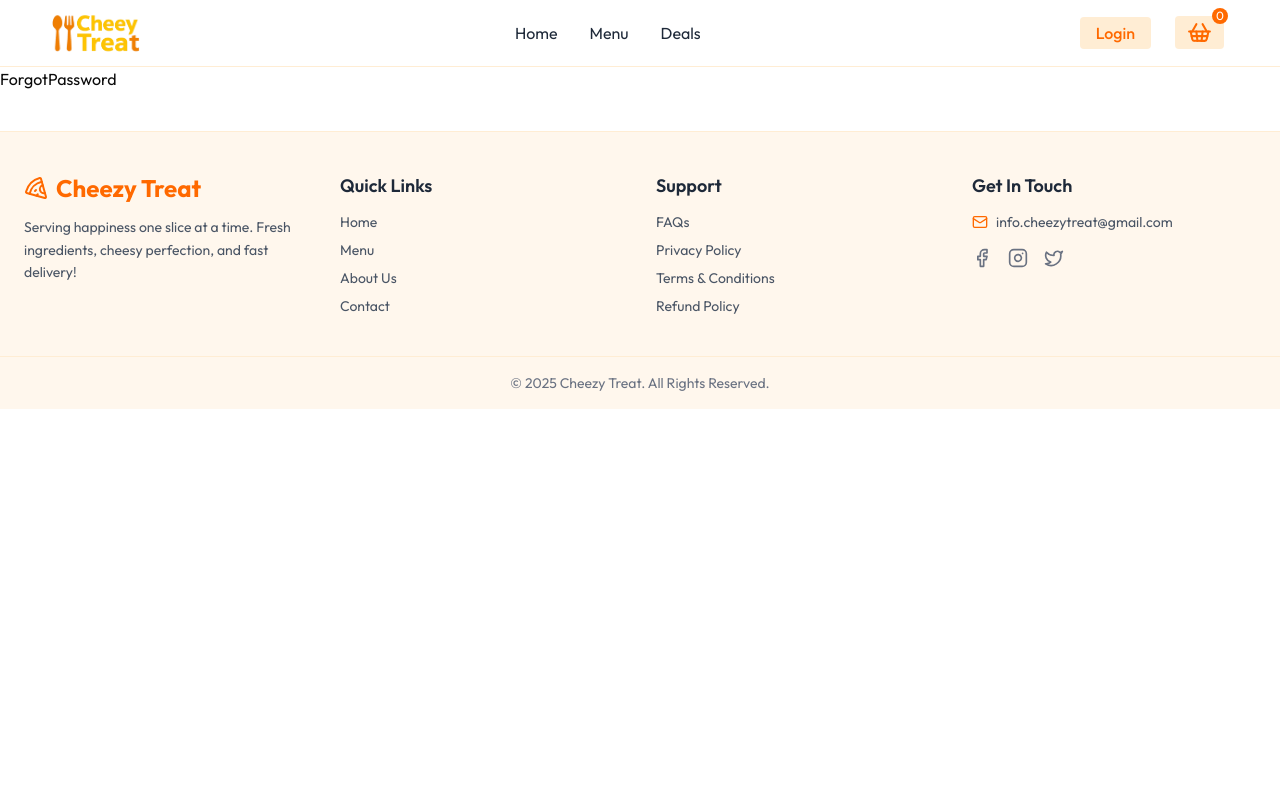
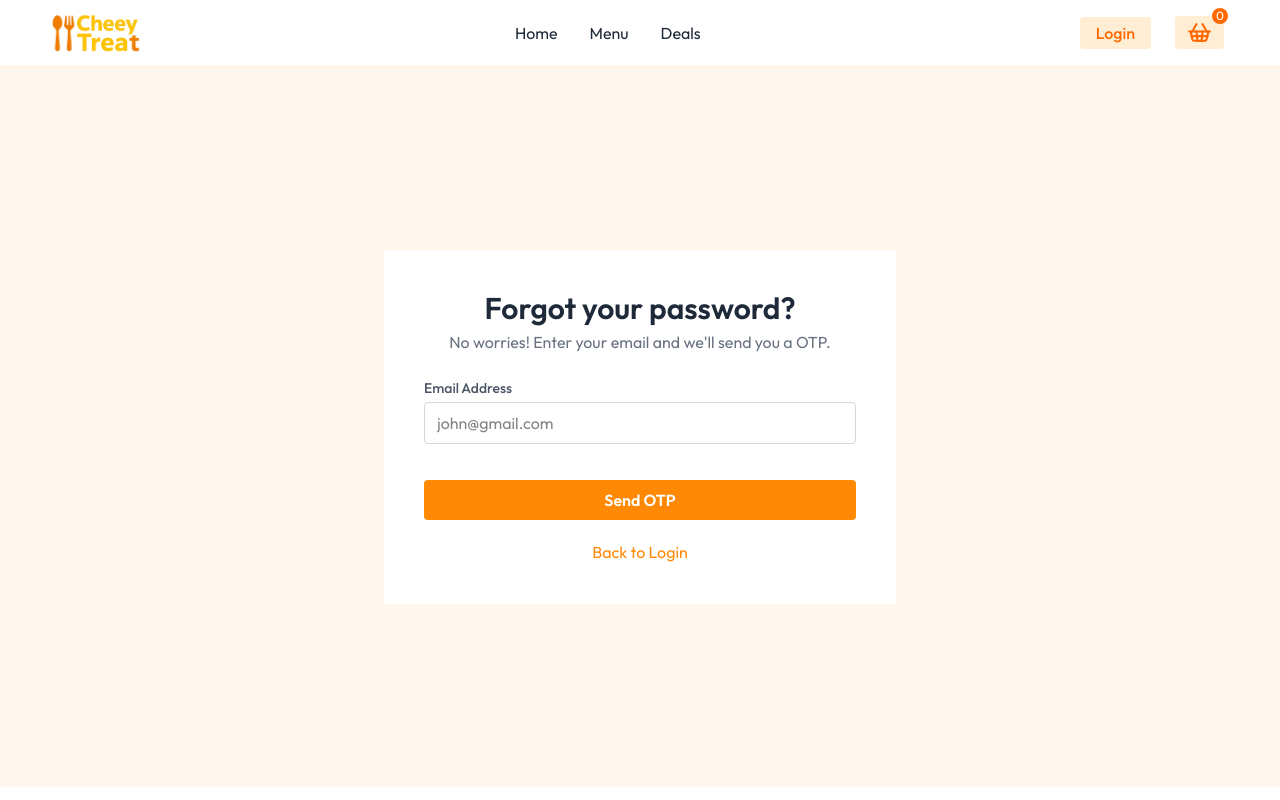
Before and after one commit to razaaliwebdev/cheezy-treat-frontend, a React (Vite) app: page /auth/forgot-password in a window 1280 px wide. Shown: the top 800 px of the page. Built offline with nearby package versions, Linux system fonts and the light colour scheme.

Commit message:
create the forgate password page

```diff
--- a/src/pages/auth/ForgotPassword.tsx
+++ b/src/pages/auth/ForgotPassword.tsx
@@ -1,8 +1,89 @@
+import { Spinner } from "@/components/ui/spinner";
+import axios from "axios";
+import { useState } from "react";
+import toast from "react-hot-toast";
+import { useNavigate } from "react-router-dom";
 
 const ForgotPassword = () => {
+  const [email, setEmail] = useState("");
+  const [loading, setLoading] = useState(false);
+  const navigate = useNavigate();
+
+  const handleSubmit = async (e: React.FormEvent<HTMLFormElement>) => {
+    e.preventDefault();
+    try {
+      setLoading(true);
+      if (!email) {
+        toast.error("Email is required");
+        return;
+      }
+      const data = { email };
+      const response = await axios.post(
+        `${import.meta.env.VITE_API_URL}/auth/forgot-password`,
+        data,
+        { withCredentials: true }
+      );
+      if (response.status === 200) {
+        toast.success("OTP sent successfully");
+        navigate("/auth/verify-otp");
+        setEmail("");
+      }
+    } catch (error) {
+      console.log("forgot failed", error);
+      toast.error("Failed to send OTP to reset Password. Please try again.");
+    } finally {
+      setLoading(false);
+    }
+  };
+
   return (
-    <div>ForgotPassword</div>
-  )
-}
+    <div className="min-h-[90vh] w-full bg-orange-50 flex items-center justify-center px-4 py-8">
+      <div className="bg-white w-full max-w-md md:max-w-lg   px-6 md:px-10 py-8 md:py-10">
+        {/* Heading */}
+        <h1 className="text-2xl md:text-3xl font-semibold text-center text-gray-800">
+          Forgot your password?
+        </h1>
+        <p className="text-gray-500 text-center mt-1 mb-6">
+          No worries! Enter your email and we&apos;ll send you a OTP.
+        </p>
+        {/* Form */}
+        <form className="space-y-5" onSubmit={handleSubmit}>
+          {/* Email */}
+          <div>
+            <label className="block text-sm font-medium text-gray-600 mb-1">
+              Email Address
+            </label>
+            <input
+              value={email}
+              onChange={(e) => setEmail(e.target.value)}
+              type="email"
+              placeholder="john@gmail.com"
+              className="block w-full border border-gray-300 rounded focus:border-orange-400 focus:ring-2 focus:ring-orange-200 focus:outline-none text-base px-3 py-2"
+            />
+          </div>
+          {/* Submit Button */}
+          <button
+            type="submit"
+            className="w-full bg-orange-400 text-white font-semibold py-2 rounded hover:opacity-80 transition-all duration-300 mt-4"
+          >
+            {loading ? (
+              <div className="flex items-center gap-2 justify-center">
+                <Spinner /> Sending OTP...
+              </div>
+            ) : (
+              "Send OTP"
+            )}
+          </button>
+          <button
+            className="text-orange-400 hover:underline text-center w-full"
+            onClick={() => navigate("/auth/login")}
+          >
+            Back to Login
+          </button>
+        </form>
+      </div>
+    </div>
+  );
+};
 
-export default ForgotPassword
+export default ForgotPassword;
```
